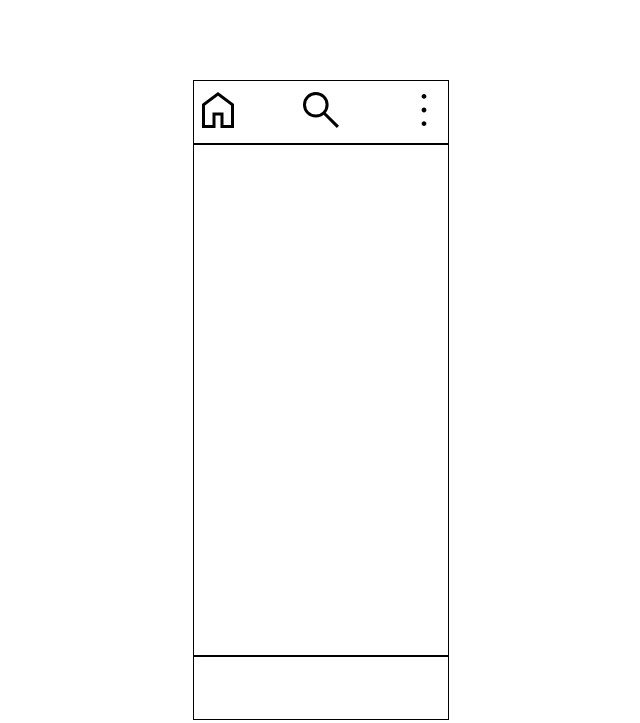
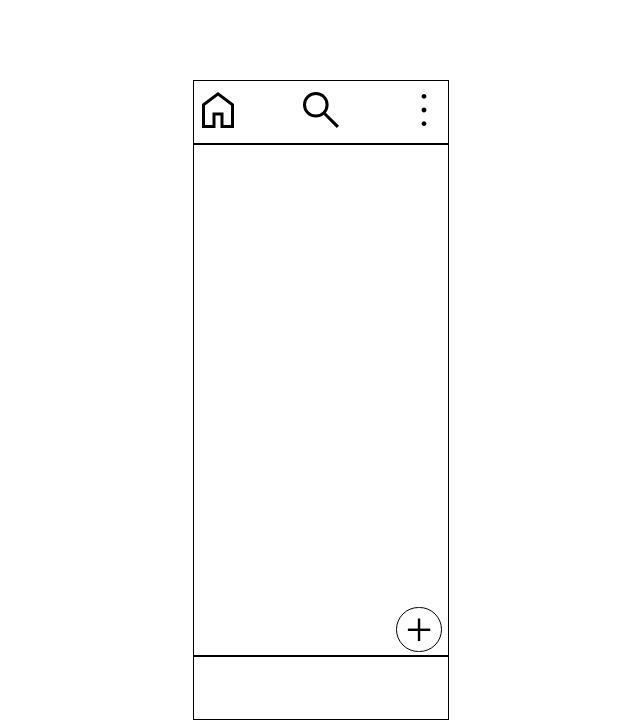
Before and after one commit to samtur/mobileMenu, a website built with webpack: page dist/index.html in a window 1280 px wide. Shown: the whole page, without its empty margins (319-959 px from the left). Built offline with Linux system fonts and the light colour scheme.

Commit message:
coded button

```diff
--- a/src/style.css
+++ b/src/style.css
@@ -87,6 +87,12 @@ video {
     vertical-align: baseline;
 }
 
+button {
+    all: unset;
+    cursor: pointer;
+}
+
+
 * {
     box-sizing: border-box;
 }
@@ -138,3 +144,23 @@ body {
     height: 3em;
     filter: invert(0%) sepia(100%) saturate(5%) hue-rotate(227deg) brightness(94%) contrast(100%);
 }
+
+/* Body */
+#body {
+    display: grid;
+    grid-template-rows: 90% 10%;
+    justify-items: end;
+    align-items: center;
+}
+
+#plusbtn {
+    margin: 0.4rem;
+    grid-row: 2/3;
+    border: solid black 1px;
+    border-radius: 50%;
+    font-size: 3em;
+    width: 0.9em;
+    height: 0.9em;
+    text-align: center;
+    line-height: 0.9em;
+}
```
Also changed, not shown: dist/index.html, dist/main.js.
